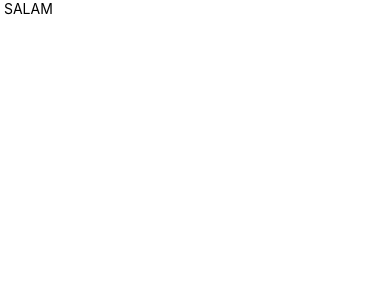
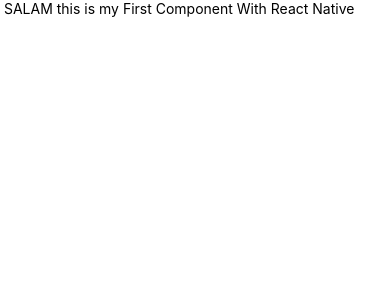
Before and after one commit to naasyakoot/rn1, a React Native app: screen / in a window 390 px wide. Shown: the top 300 px of the page. Built offline with nearby package versions, Linux system fonts and the light colour scheme.

Commit message:
test2 rcc done

```diff
--- a/App.js
+++ b/App.js
@@ -6,7 +6,7 @@ class App extends Component {
   render() {
     return (
       <View>
-        <Text> SALAM </Text>
+        <Text> SALAM this is my First Component With React Native  </Text>
       </View>
     );
   }
```
